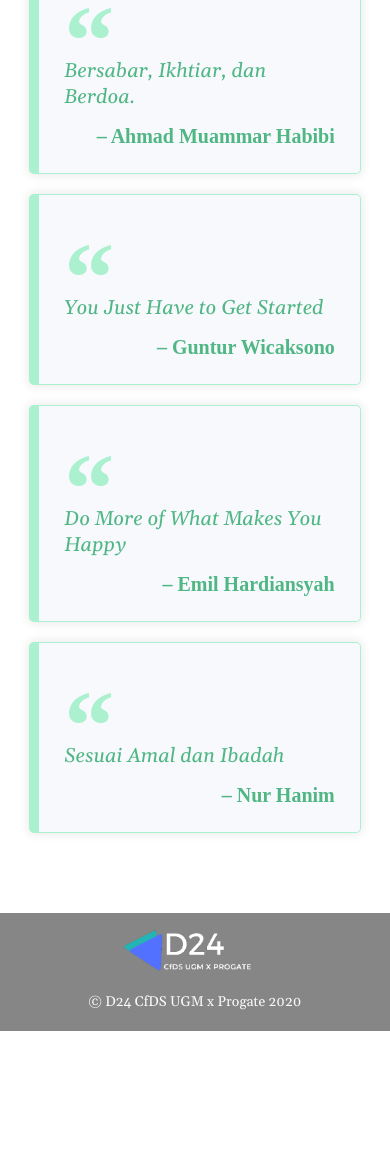
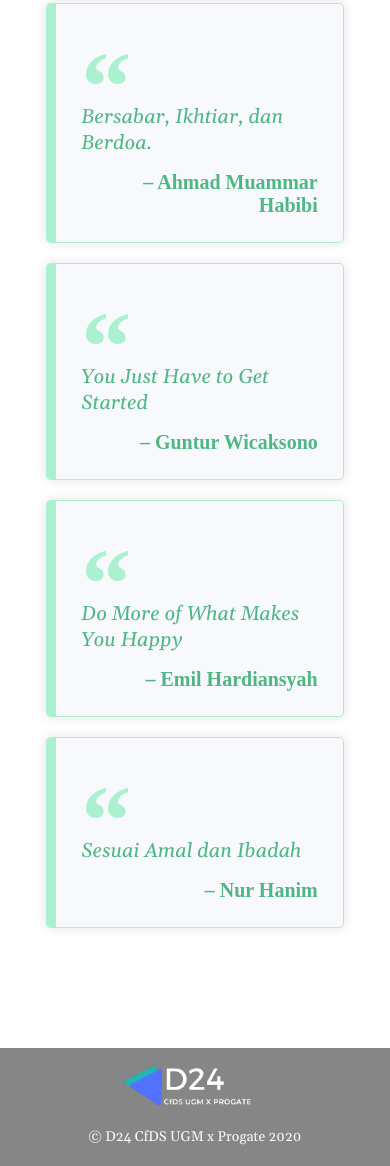
Before and after one commit to emilhrdnsy/progate.github.io, a plain HTML site: page index.html in a window 390 px wide. Shown: the part 426-1592 px from the top of the page. Before the commit the page ends 1457 px from the top, so only its background shows below. Drawn offline with nearby package versions, Linux system fonts and the light colour scheme.

Commit message:
Update style.css

```diff
--- a/style.css
+++ b/style.css
@@ -17,12 +17,14 @@
    margin-bottom: -100px;
 }
 
-
-
 .blockquote_wrapping{
    margin-top: 90px;
    margin-bottom: 80px;
+   padding: 20px;
+}
 
+.row1 {
+   display: flex;
 }
 
 blockquote {
@@ -34,6 +36,18 @@ blockquote {
    margin: 0 auto;
    margin-bottom: 20px;
    box-shadow: 0px 0px 10px rgb(219, 245, 233);
+   flex: auto;
+   margin: 20px 20px;
+}
+
+.row2 {
+   display: flex;
+}
+
+.row3 {
+   display: flex;
+   width: 50%;
+   margin: 0 auto;
 }
 
 .blockquote_border {
@@ -146,4 +160,17 @@ footer {
       text-align: right;
       font-size: 20px;
    }
+
+   .row1 {
+      flex-direction: column;
+
+   }
+   .row2 {
+      flex-direction: column;
+
+   }
+   .row3 {
+      flex-direction: column;
+      width: 100%;
+   }
 }
```
